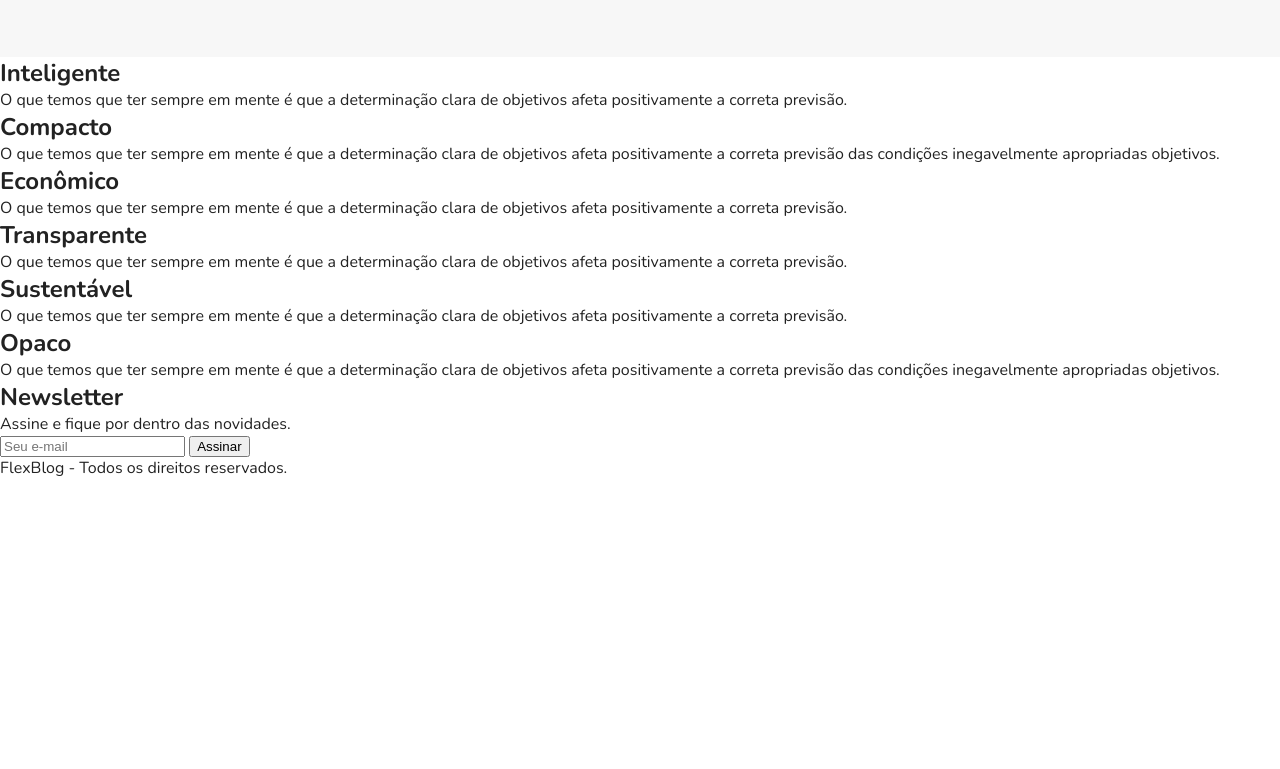
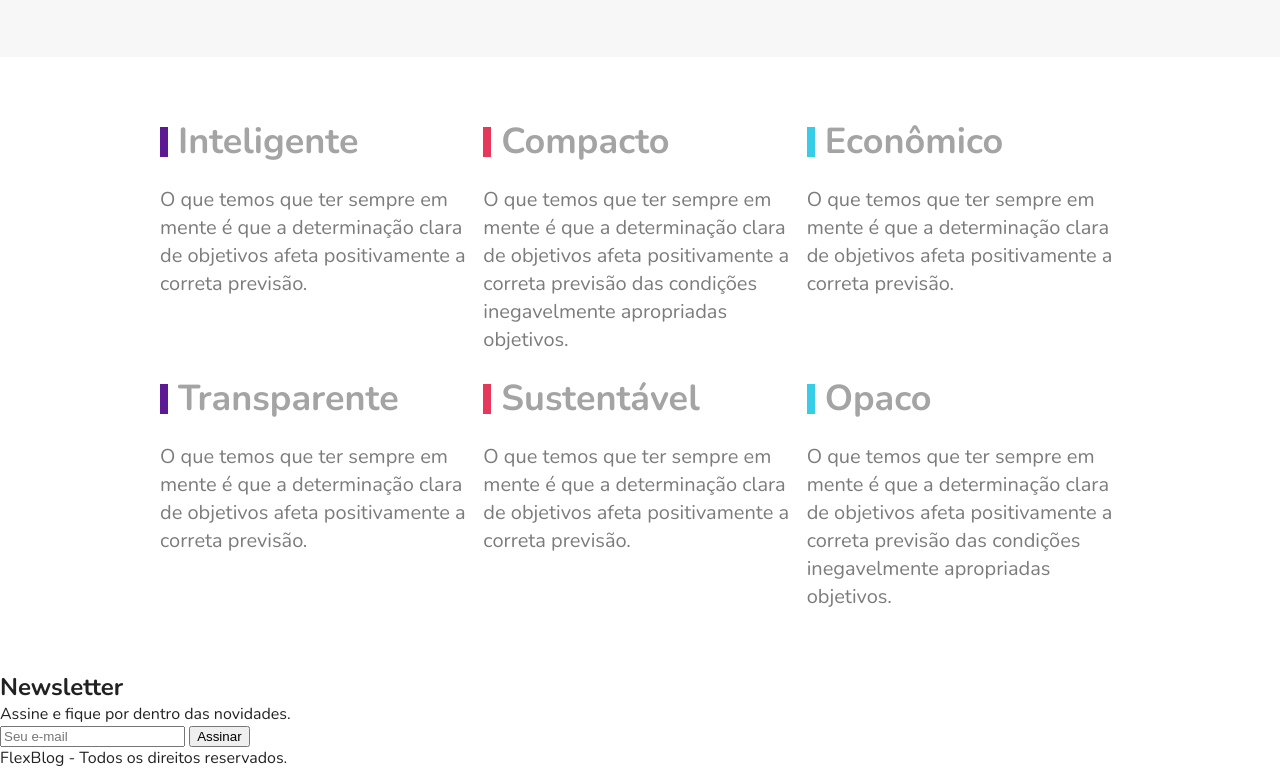
Before and after one commit to pmilena/flexblog, a plain HTML site: page index.html in a window 1280 px wide. Shown: the part 2219-2988 px from the top of the page. Before the commit the page ends 2698 px from the top, so only its background shows below. Drawn offline with nearby package versions, Linux system fonts and the light colour scheme.

Commit message:
features

```diff
--- a/css/style.css
+++ b/css/style.css
@@ -253,6 +253,53 @@ display: block;
   max-width: 300px;
 }
 
+.qualidade{
+  display: flex;
+  flex-wrap: wrap;
+  max-width: 960px;
+  margin: 60px auto;
+  justify-content: center;
+  gap: 20px 10px;
+}
+
+.qualidade-item{
+  flex: 1 1 300px;
+}
+
+.qualidade-item h2{
+  margin-bottom: 20px;
+  display: flex;
+  align-items: center;
+  gap: 10px;
+  color: #a4a4a4;
+  font-size: 2.25rem;
+}
+
+.qualidade-item h2::before{
+  content: "";
+  width: 8px;
+  height: 30px;
+  display: block;
+}
+
+.qualidade-item:nth-of-type(3n+1) h2::before{
+  background-color:rgb(92, 25, 147);
+}
+
+.qualidade-item:nth-of-type(3n+2) h2::before{
+  background-color:rgb(232, 55, 93);
+}
+
+.qualidade-item:nth-of-type(3n+3) h2::before{
+  background-color:rgb(55, 205, 232);
+}
+
+.qualidade-item p{
+  line-height: 1.4;
+  color: #7c7c7c;
+  font-size: 1.25rem;
+}
+
 @media (max-width:800px){
 
 .preco{
--- a/index.html
+++ b/index.html
@@ -130,19 +130,19 @@
   </section>
 
   <section id="qualidade" class="qualidade">
-    <div class="qualidade-item">
+    <div class="qualidade-item qualidade-item-purple">
       <h2>Inteligente</h2>
       <p>O que temos que ter sempre em mente é que a determinação clara de objetivos afeta positivamente a correta
         previsão.</p>
     </div>
 
-    <div class="qualidade-item">
+    <div class="qualidade-item qualidade-item-pink">
       <h2>Compacto</h2>
       <p>O que temos que ter sempre em mente é que a determinação clara de objetivos afeta positivamente a correta
         previsão das condições inegavelmente apropriadas objetivos.</p>
     </div>
 
-    <div class="qualidade-item">
+    <div class="qualidade-item qualidade-item-blue">
       <h2>Econômico</h2>
       <p>O que temos que ter sempre em mente é que a determinação clara de objetivos afeta positivamente a correta
         previsão.</p>
```
